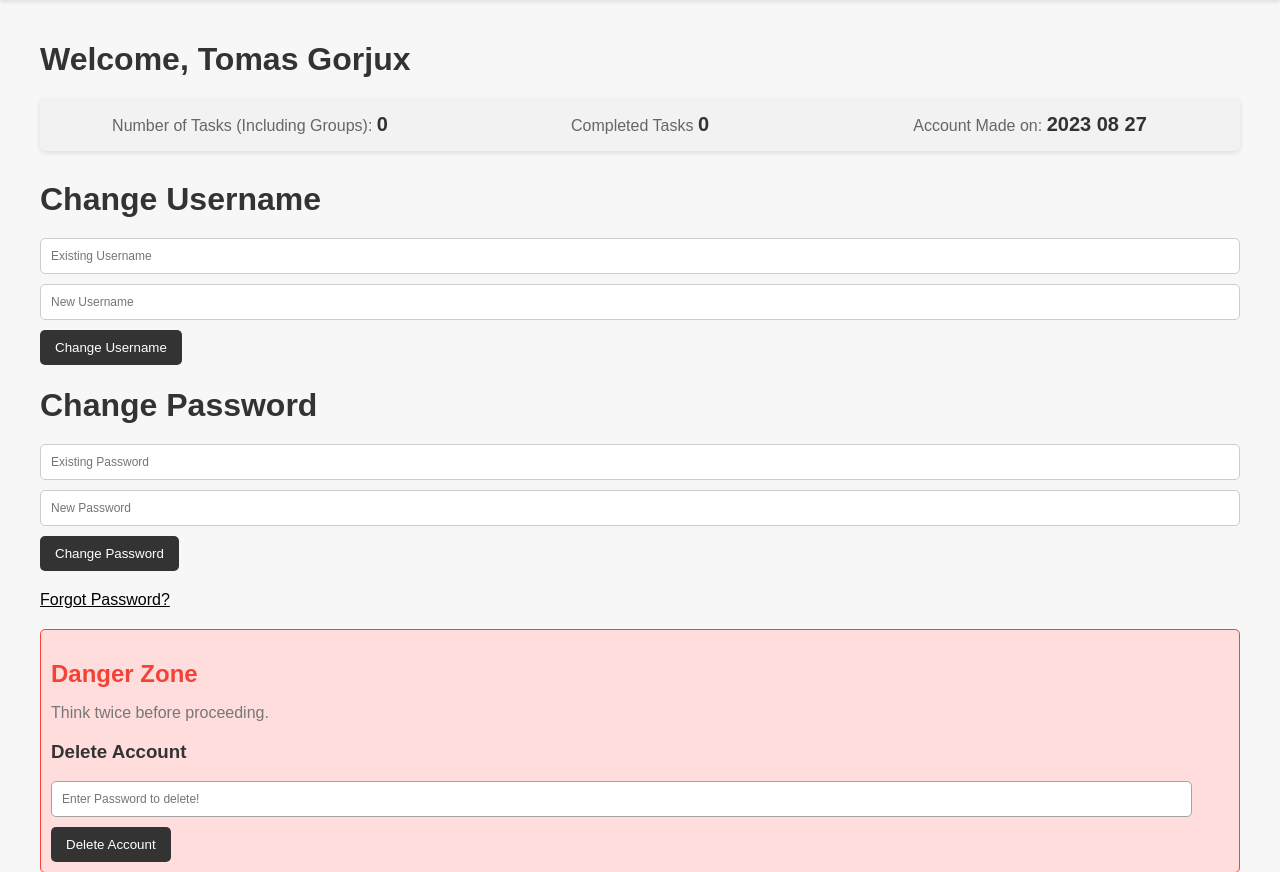
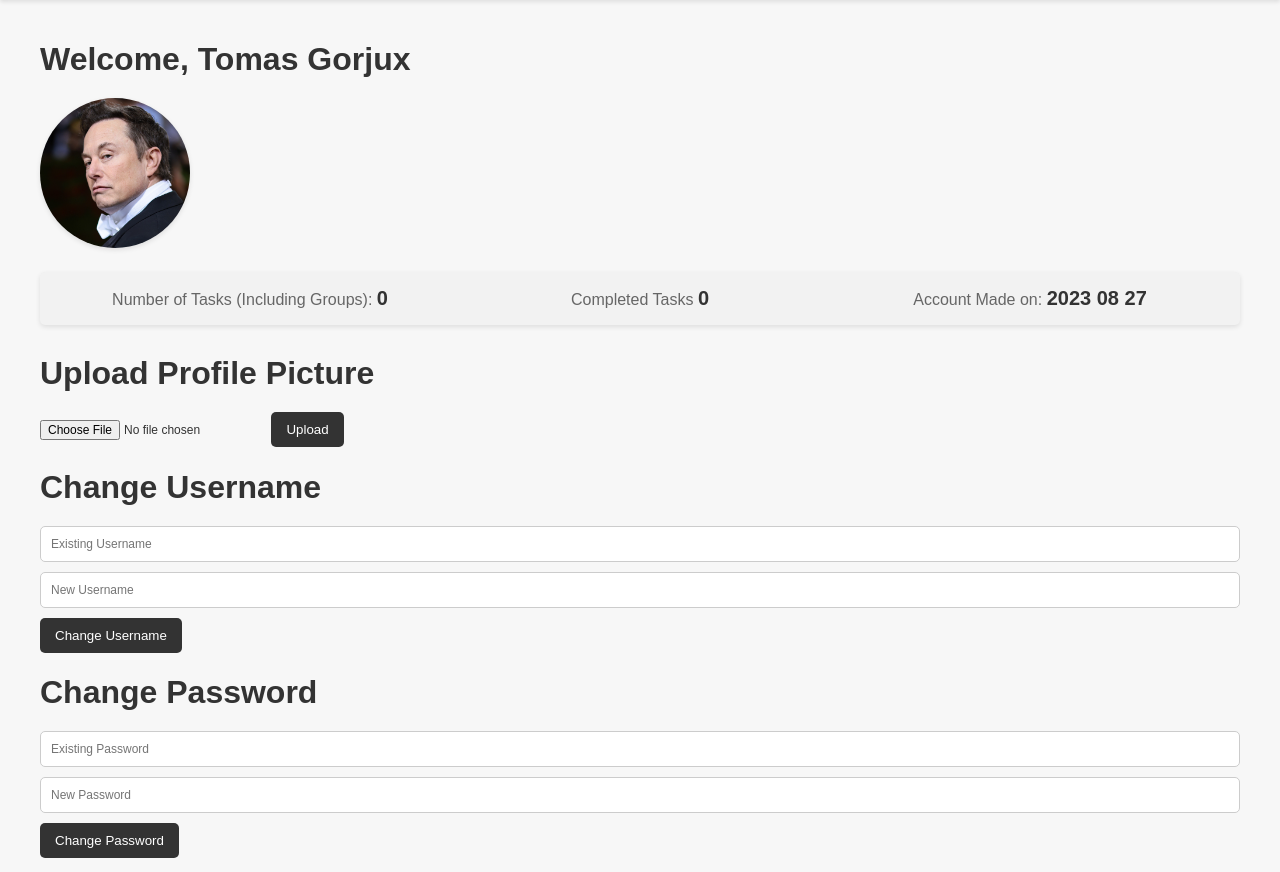
Before and after one commit to ExxonExxon/Taskify, a Flask app: page /profile/ in a window 1280 px wide. Shown: the part 46-918 px from the top of the page. Run offline with Flask 3, Linux system fonts and the light colour scheme; a user stored in the database is signed in; data comes from the database, SQL or seed files in the repository; both versions use the stored data as it was after the commit; data that the repository does not hold is empty.

Commit message:
Add files via upload

```diff
--- a/app.py
+++ b/app.py
@@ -37,7 +37,8 @@ def init_db():
             password TEXT NOT NULL,
             email TEXT NOT NULL,
             accountMade TEXT,
-            completed_tasks NOT NULL
+            completed_tasks NOT NULL,
+            pfp TEXT NOT NULL
         )
     ''')
 
@@ -249,7 +250,7 @@ def login():
 @app.route('/signup', methods=['GET', 'POST'])
 def signup():
     error_message = ""  # Initialize the error_message variable with an empty string
-
+    pfp = 'new_user.png'
     if request.method == 'POST':
         username = request.form.get('username')
         password = request.form.get('password')
@@ -286,7 +287,7 @@ def signup():
         current_datetime = datetime.datetime.now()  # Get the current date and time
         current_date = current_datetime.date()      # Extract only the date part
 
-        cursor.execute("INSERT INTO users (username, password, email, accountMade, completed_tasks) VALUES (?, ?, ?, ?, ?)", (username, hashed_password, email, current_date, tasks_completed))
+        cursor.execute("INSERT INTO users (username, password, email, accountMade, completed_tasks, pfp) VALUES (?, ?, ?, ?, ?, ?)", (username, hashed_password, email, current_date, tasks_completed, pfp))
         conn.commit()
         conn.close()
 
@@ -321,6 +322,10 @@ def home():
     conn = sqlite3.connect(DATABASE)
     cursor = conn.cursor()
 
+    cursor.execute('SELECT pfp FROM users WHERE username = ?', (username,))
+    pfp = cursor.fetchone()
+    pfp = str(pfp[0])
+
     cursor.execute("SELECT DISTINCT group_name FROM tasks WHERE username = ?", (username,))
     custom_groups = [row[0] for row in cursor.fetchall()]
 
@@ -340,7 +345,7 @@ def home():
 
     conn.close()
 
-    return render_template('home.html', username=username, custom_groups=custom_groups, tasks=tasks)
+    return render_template('home.html', username=username, custom_groups=custom_groups, tasks=tasks, pfp=pfp)
 
 
 
@@ -446,6 +451,33 @@ def check_code():
 def pricing_pro():
     return render_template('pricing_pro.html')
 
+@app.route('/upload_profile_picture', methods=['POST'])
+def upload_profile_picture():
+    try:
+        new_username = session.get('user')
+        uploaded_file = request.files['profile_picture']
+        conn = sqlite3.connect(DATABASE)
+        cursor = conn.cursor()
+
+        if uploaded_file:
+            # Ensure the 'pfp' directory exists
+            pfp_dir = os.path.join(app.static_folder, 'pfp')
+            os.makedirs(pfp_dir, exist_ok=True)
+
+            # Save the uploaded file with the username as the filename
+            profile_picture_path = os.path.join(pfp_dir, f'{new_username}.jpg')
+            uploaded_file.save(profile_picture_path)
+
+            cursor.execute('UPDATE users SET pfp = ? WHERE username = ?', (f'{new_username}.jpg', new_username))
+            conn.commit()
+
+            return redirect(url_for('profile'))
+        else:
+            return redirect(url_for('profile'))
+    except Exception as e:
+        error_message = str(e) if str(e) else "An error occurred"
+        return redirect(url_for('profile'))
+
 @app.route('/profile/', methods=['GET', 'POST'])
 def profile():
     message = ''
@@ -459,26 +491,35 @@ def profile():
         conn = sqlite3.connect(DATABASE)
         cursor = conn.cursor()
 
+        cursor.execute('SELECT pfp FROM users WHERE username = ?', (username,))
+        pfp = cursor.fetchone()
+        pfp = str(pfp[0])
+
         cursor.execute('SELECT username FROM tasks WHERE username = ?', (username,))
         tasks = cursor.fetchone()
 
-        if existingUsername:
-            if existingUsername == username:
-                if newUsername:
+        if existingUsername == username:
+            if newUsername:
+                cursor.execute('SELECT username FROM users WHERE username = ?', (newUsername,))
+                existing_user = cursor.fetchone()
+                print(existing_user)
+                if existing_user:
+                    message = 'Username already used'
+                else:
                     cursor.execute('UPDATE users SET username = ? WHERE username = ?', (newUsername, existingUsername))
                     cursor.execute('UPDATE tasks SET username = ? WHERE username = ?', (newUsername, existingUsername))
                     conn.commit()
 
-                    # Update the session and cookie with the new username
                     session['user'] = newUsername
                     response = make_response(redirect(url_for('profile')))
                     response.set_cookie('user', newUsername)
+                    message = f'Username has been changed to {newUsername}'
+                    return response
+            else:
+                message = 'Please enter your new username!'
+        else:
+            message = 'That is not your current username!'
 
-                    return response
-                else:
-                    message = 'Please enter your new username!'
-            else:
-                message = 'That is not your current username!'
 
 
         if existingPassword and newPassword:
@@ -529,12 +570,16 @@ def profile():
         number_of_groups = len(groups)
         number_of_tasks = len(tasks)  # Count the number of tasks
 
-        return render_template('profile.html', username=username, messagePass=messagePass, message=message, tasks=number_of_tasks, users_completed_tasks=users_completed_tasks, number_of_groups=number_of_groups, date_made=modified_string)
+        return render_template('profile.html', username=username, pfp=pfp, messagePass=messagePass, message=message, tasks=number_of_tasks, users_completed_tasks=users_completed_tasks, number_of_groups=number_of_groups, date_made=modified_string)
     else:
         message = None
         username = session.get('user')
         conn = sqlite3.connect(DATABASE)
         cursor = conn.cursor()
+
+        cursor.execute('SELECT pfp FROM users WHERE username = ?', (username,))
+        pfp = cursor.fetchone()
+        pfp = str(pfp[0])
 
         cursor.execute('SELECT username FROM tasks WHERE username = ?', (username,))
         tasks = cursor.fetchall()
@@ -560,7 +605,7 @@ def profile():
         number_of_groups = len(groups)
         number_of_tasks = len(tasks)  # Count the number of tasks
 
-        return render_template('profile.html', username=username, tasks=number_of_tasks, number_of_groups=number_of_groups, date_made=modified_string, users_completed_tasks=users_completed_tasks)
+        return render_template('profile.html', username=username, pfp=pfp, tasks=number_of_tasks, number_of_groups=number_of_groups, date_made=modified_string, users_completed_tasks=users_completed_tasks)
 
 
 @app.route('/reset_password/verification', methods=['GET', 'POST'])
@@ -837,4 +882,4 @@ def get_tasks():
 
 
 if __name__ == '__main__':
-    app.run(host='0.0.0.0', port=443, ssl_context=(cert_path, key_path))
+    app.run(host='0.0.0.0', port=80, debug=True)
--- a/templates/profile.html
+++ b/templates/profile.html
@@ -491,6 +491,18 @@ nav a:hover {
             align-items: center;
         }
 
+        .profile-picture-container {
+        margin-bottom: 20px;
+    }
+
+    .profile-picture {
+        border-radius: 50%;
+        width: 150px;
+        height: 150px;
+        object-fit: cover;
+        box-shadow: 0px 2px 5px rgba(0, 0, 0, 0.1);
+    }
+
     </style>
 </head>
 <body class="{{ dark_mode_class }}">
@@ -507,6 +519,9 @@ nav a:hover {
     </header>
     <div class="content">
         <h1>Welcome, {{ username }}</h1>
+        <div class="profile-picture-container">
+            <img src="/static/pfp/{{ pfp }}" alt="Profile Picture" class="profile-picture">
+        </div>
         <div class="stats-section">
             <div class="stats-container">
                 <div class="stat">
@@ -523,6 +538,11 @@ nav a:hover {
                 </div>
             </div>
         </div>
+        <h1>Upload Profile Picture</h1>
+        <form id="upload-form" enctype="multipart/form-data" action="/upload_profile_picture" method="post">
+            <input type="file" name="profile_picture" id="profile-picture-input">
+            <button type="submit">Upload</button>
+        </form>
         <!-- Change Username Form -->
         <h1>Change Username</h1>
         <form class="add-form" action="/profile/" method="post" onsubmit="setCookie()">
@@ -556,6 +576,27 @@ nav a:hover {
 
     <script>
         let icoColor = "";
+        function uploadProfilePicture() {
+            const fileInput = document.getElementById('profile-picture-input');
+            const profilePicture = document.getElementById('profile-picture');
+
+            const file = fileInput.files[0];
+            const formData = new FormData();
+            formData.append('profile_picture', file);
+
+            fetch('/upload', {
+                method: 'POST',
+                body: formData
+            })
+            .then(response => response.json())
+            .then(data => {
+                if (data.success) {
+                    // Set the src attribute of the profile picture element
+                    profilePicture.src = '/static/pfps/' + data.username + '.jpg';
+                }
+            });
+        }
+
         function toggleDarkLightMode() {
             const body = document.body;
             const iconElement = document.getElementById("dark-mode-icon");
```
Also changed, not shown: templates/home.html (+16 -1 lines), templates/updatelog.html (+7 -0 lines), database.db (added).
